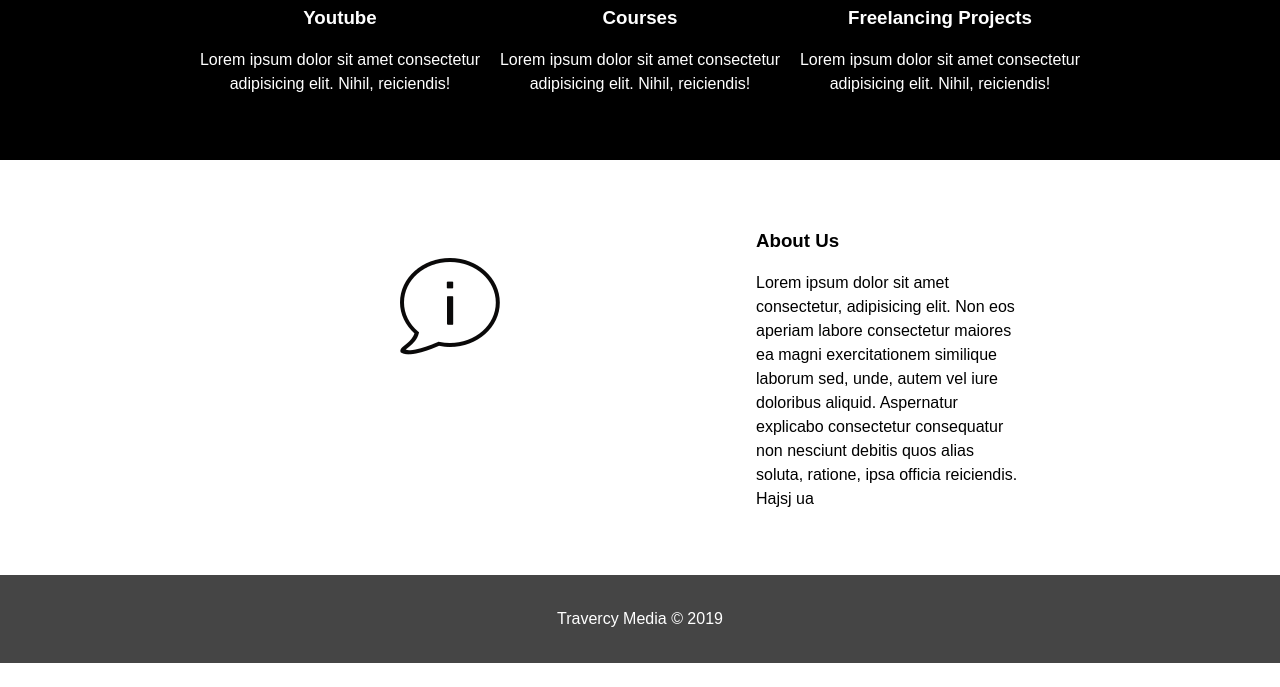
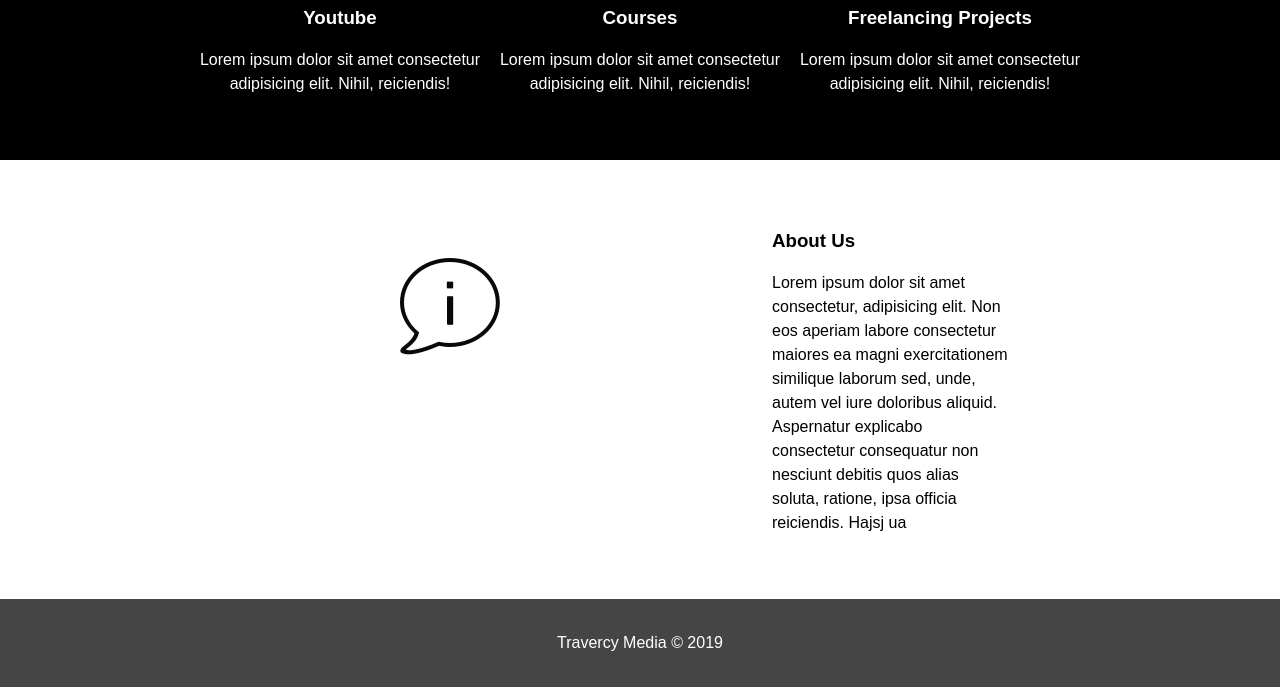
Before and after one commit to Dimaestrem/Flex-Page-2, a plain HTML site: page index.html in a window 1280 px wide. Shown: the part 870-1557 px from the top of the page. Before the commit the page ends 1533 px from the top, so only its background shows below. Drawn offline with Linux system fonts and the light colour scheme.

Commit message:
Fix section b

```diff
--- a/assets/css/style.css
+++ b/assets/css/style.css
@@ -89,7 +89,7 @@ h3 {
 }
 
 .section-b .box {
-  padding: 3em 16em 4em 0em;
+  padding: 3em 17em 4em 0em;
   text-align: left;
 }
 
```
